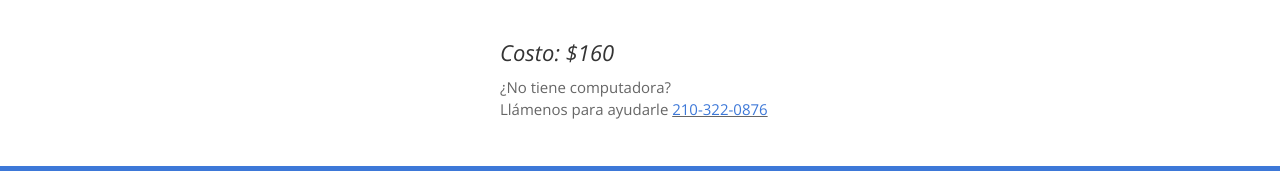
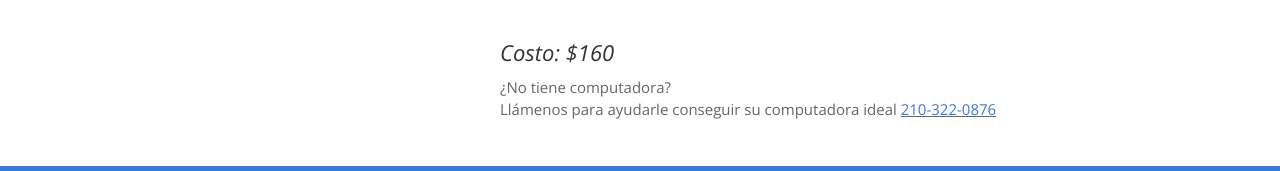
Before and after one commit to bennycardenas/cursos.dev, a plain HTML site: page public/index.html in a window 1280 px wide. Shown: the part 1708-1879 px from the top of the page. Drawn offline with nearby package versions, Linux system fonts and the light colour scheme; some packages are replaced by stand-ins of ours.

Commit message:
added para conseguir su computadora ideal

```diff
--- a/public/index.html
+++ b/public/index.html
@@ -311,7 +311,7 @@
                                     <br>
                                     <p>
                                         <h3><i>Costo: $160</i></h3>
-                                        <p>¿No tiene computadora? <br> Llámenos para ayudarle <u><a href="tel:210-322-0876">210-322-0876</a></u></p>
+                                        <p>¿No tiene computadora? <br> Llámenos para ayudarle conseguir su computadora ideal <u><a href="tel:210-322-0876">210-322-0876</a></u></p>
                                     </p>
                                 </ul>
                             </p>
```
